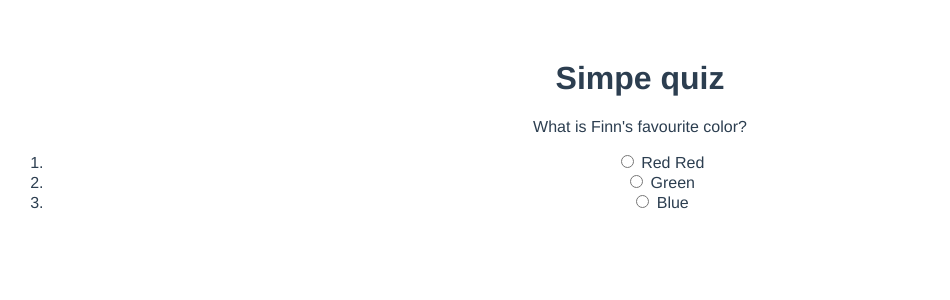
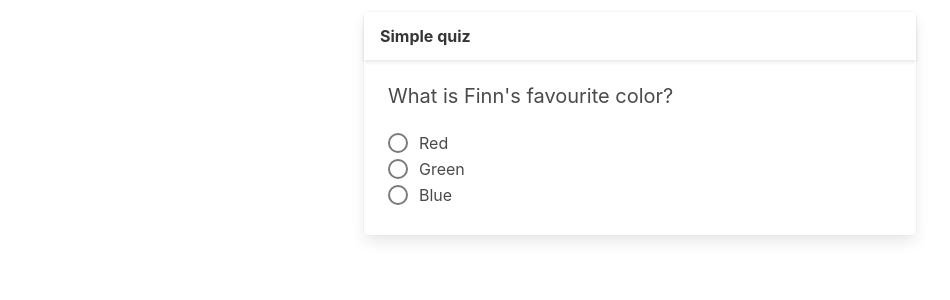
Before and after one commit to iamseye/vue-quiz, a Vue app: page / in a window 1280 px wide. Both pictures are taken after a click on the button "Start". Shown: the top 300 px of the page, without its empty margins (0-950 px from the left). Built offline with nearby package versions, Linux system fonts and the light colour scheme.

Commit message:
ADD: buefy

```diff
--- a/package.json
+++ b/package.json
@@ -8,6 +8,7 @@
     "lint": "vue-cli-service lint"
   },
   "dependencies": {
+    "buefy": "^0.8.2",
     "core-js": "^2.6.5",
     "vue": "^2.6.10",
     "vuex": "^3.1.1"
--- a/src/App.vue
+++ b/src/App.vue
@@ -1,7 +1,19 @@
 <template>
   <div id="app">
-    <h1>Simpe quiz</h1>
-    <Quiz />
+    <div class="container">
+      <div class="column is-half is-offset-one-quarter">
+        <div class="card">
+          <div class="card-header">
+            <p class="card-header-title">
+              Simple quiz
+            </p>
+          </div>
+          <div class="card-content">
+            <Quiz />
+          </div>
+        </div>
+      </div>
+    </div>
   </div>
 </template>
 
@@ -17,12 +29,4 @@ export default {
 </script>
 
 <style>
-#app {
-  font-family: 'Avenir', Helvetica, Arial, sans-serif;
-  -webkit-font-smoothing: antialiased;
-  -moz-osx-font-smoothing: grayscale;
-  text-align: center;
-  color: #2c3e50;
-  margin-top: 60px;
-}
 </style>
--- a/src/components/Quiz.vue
+++ b/src/components/Quiz.vue
@@ -1,40 +1,43 @@
 <template>
   <div>
     <div v-if="quizIndex === -1">
-      Welcome to the simple quiz
-      <button v-on:click="changeQuiz">Start</button>
+      <div class="subtitle">Welcome to the simple quiz</div>
+      <b-button v-on:click="changeQuiz">Start</b-button>
     </div>
 
     <div v-for= "(quiz, index) in quizes" :key='index'>
       <div v-show="index === quizIndex">
-        {{ quiz.question }}
+        <div class="subtitle">{{ quiz.question }}</div>
+
         <div v-if="!submitedAnswer">
-          <ol>
-            <li v-for="(answer, index) in quiz.answers" :key='index'>
-              <input type="radio" name="answer" :value="{ text: answer.text, correct: answer.correct }" v-model="userResponse" />
-              <label class="radio"> {{ answer.text }} </label>
-
-              {{ answer.correct ? correctAnswer = answer.text : '' }}
-            </li>
-          </ol>
-
-          <button v-if="userResponse!== ''" v-on:click="clickSubmit">Submit</button>
+            <section class="is-medium" v-for="(answer, index) in quiz.answers" :key='index'>
+              <div class="field">
+                <b-radio
+                  v-model="userResponse"
+                  name="answer"
+                  :native-value="{ text: answer.text, correct: answer.correct }"
+                >
+                  {{ answer.text }}
+                </b-radio>
+              </div>
+            </section>
+          <b-button v-if="userResponse!== ''" v-on:click="clickSubmit">Submit</b-button>
         </div>
 
-        <div v-if="submitedAnswer">
-          <p v-if="userResponse.correct"> Your answer is Correct </p>
-          <p v-else>
-            Your answer is wrong!
-            Your answer :  {{ userResponse.text }}
-            The correct answer is : {{ correctAnswer }}
-          </p>
-          <button v-on:click="changeQuiz">Next</button>
+        <div v-else>
+          <div>
+            Your answer ( {{ userResponse.text }} ) is
+            <b-tag v-if="userResponse.correct" type="is-info">Correct</b-tag>
+            <b-tag v-else type="is-danger">Not correct</b-tag>
+          </div>
+          <b-button v-on:click="changeQuiz">Next</b-button>
         </div>
+
       </div>
     </div>
 
     <div v-if="quizIndex === totalQuiz">
-      Quiz Completed
+      <div class="subtitle"> Quiz Completed </div>
 
       Your score:
       {{ correctNumber }} / {{ totalQuiz }}
@@ -51,7 +54,6 @@ export default {
   data() {
     return {
       userResponse: '',
-      correctAnswer: '',
       submitedAnswer: false
     }
   },
@@ -71,6 +73,7 @@ export default {
     },
     clickSubmit() {
       this.submitedAnswer = true
+      this.$store.dispatch('updateCorrectNumber', this.userResponse)
       this.$store.dispatch('addUserResponse', this.userResponse)
     }
   }
@@ -80,4 +83,5 @@ export default {
 
 <!-- Add "scoped" attribute to limit CSS to this component only -->
 <style scoped>
+
 </style>
--- a/src/main.js
+++ b/src/main.js
@@ -1,7 +1,10 @@
 import Vue from 'vue'
 import App from './App.vue'
 import { store } from './store'
+import 'buefy/dist/buefy.css'
+import Buefy from 'buefy'
 
+Vue.use(Buefy)
 Vue.config.productionTip = false
 
 new Vue({
--- a/src/store.js
+++ b/src/store.js
@@ -36,10 +36,12 @@ export const store = new Vuex.Store({
             return state.quizIndex
         },
         addUserResponse: ({commit}, payload) => {
+            commit('ADD_USER_RESPONSE', payload)
+        },
+        updateCorrectNumber: ({commit}, payload) => {
             if (payload.correct) {
                 commit('UPDATE_CORRECT_NUMBER')
             }
-            commit('ADD_USER_RESPONSE', payload)
-        },
+        }
     }
 })
```
Also changed, not shown: 1 other file (tests, documents, lock files or other folders).
